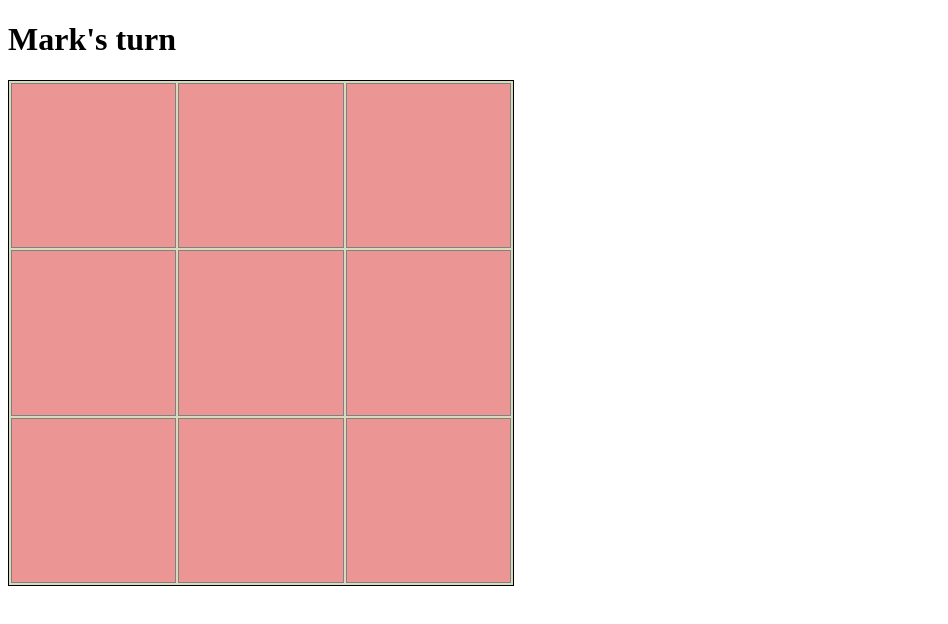
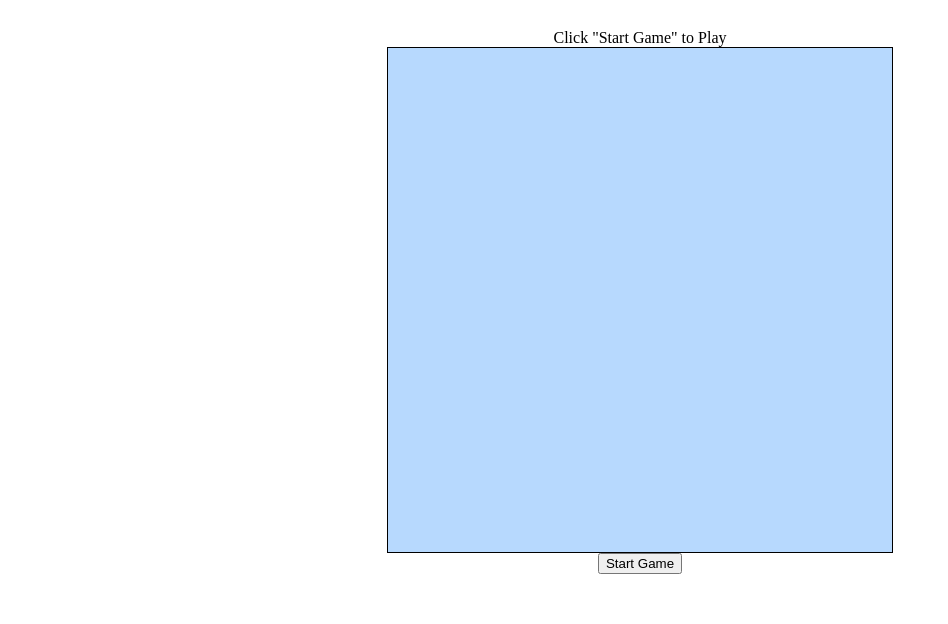
Before and after one commit to slivermarkr/Tic-Tac-Toe, a plain HTML site: page index.html in a window 1280 px wide. Shown: the whole page, without its empty margins (0-948 px from the left). Drawn offline with Linux system fonts and the light colour scheme.

Commit message:
take players name via prompting

```diff
--- a/index.html
+++ b/index.html
@@ -10,7 +10,9 @@
 <body>
  <div class="container">
  <h1 class="turn"></h1>
+ <div class="greetings">Click "Start Game" to Play</div>
  <div class="board" id="board"></div>
+ <button class="start">Start Game</button>
 </div>
 </body>
 </html>
--- a/script.js
+++ b/script.js
@@ -46,8 +46,8 @@ function Player() {
 }
 
 function GameController(
- playerOneName = "Mark",
- playerTwoName = "Henry"
+ playerOneName,
+ playerTwoName
 ) {
 
  const board = Gameboard();
@@ -94,10 +94,13 @@ function GameController(
 
 
 function ScreenController() {
- const game = GameController()
+ const playerOne = prompt("Enter Player One:")
+ const playerTwo = prompt("enter Player Two:")
+ const game = GameController(`${playerOne}`,`${playerTwo}`)
  const playerTurnDiv = document.querySelector('.turn');
  const boardDiv = document.querySelector('.board');
-
+ const greetings = document.querySelector('.greetings');
+ greetings.style.display = "none";
 
  const updateScreen =  () => {
  boardDiv.textContent = ''
@@ -130,6 +133,15 @@ function ScreenController() {
  boardDiv.addEventListener("click",clickHandlerBoard);
  updateScreen()
 
+ // const StartGame = () => {
+
+ // }
+
+ // startButton.addEventListener('click', StartGame)
+}
+function StartGame() {
+ const startButton = document.querySelector('.start');
+ startButton.addEventListener('click' , ScreenController);
 }
 
-ScreenController()
+StartGame();
--- a/style.css
+++ b/style.css
@@ -1,3 +1,8 @@
+body{
+ display: flex;
+ justify-content: center;
+}
+
 .board {
  display: grid;
  height: 500px;
@@ -7,7 +12,7 @@
  border: 1px solid black;
  gap: 2px;
  padding: 2px;
- background-color: rgb(217, 217, 187);
+ background-color: rgb(183, 217, 254);
 }
 
 .cell {
@@ -19,5 +24,11 @@
  border: 1px solid grey;
  background: rgb(235, 149, 149);
  cursor: pointer;
+}
 
+.greetings,
+.start{
+ margin: 0 auto;
+ display: flex;
+ justify-content: center;
 }
```
